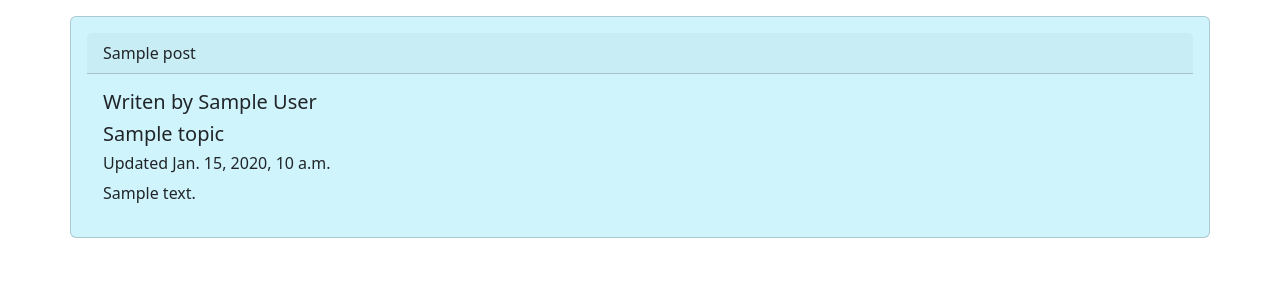
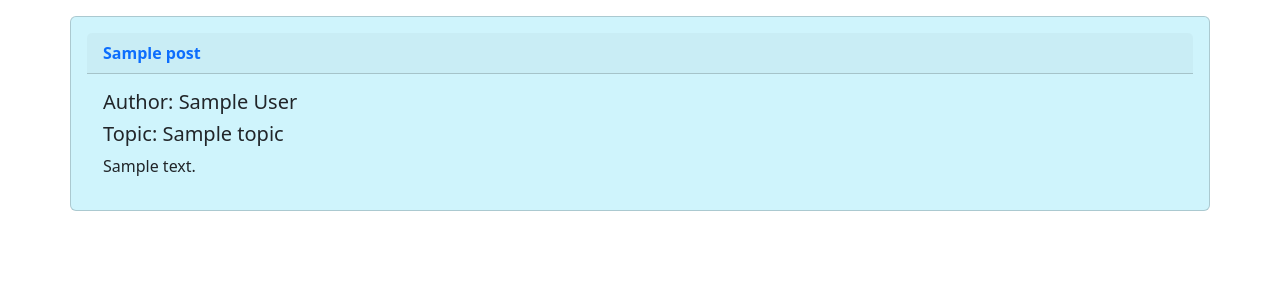
Before and after one commit to Royweru/Blogs-django, a Django app: template templates/base/blogpage.html in a window 1280 px wide. Shown: the part 74-374 px from the top of the page. Run offline with Django 4.2, Linux system fonts and the light colour scheme; the template is opened without the code that fills it: most values are stand-ins (such as "Sample title", 1, 10 or a date in 2020).

Commit message:
modified:   blog/__pycache__/models.cpython-311.pyc 	new file:   blog/migrations/0002_alter_post_options.py 	new file:   blog/migrations/0003_alter_post_options.py 	new file:   blog/migrations/0004_alter_post_created_alter_post_updated.py 	new file:   blog/migrations/__pycache__/0002_alter_post_options.cpython-311.pyc 	new file:   blog/migrations/__pycache__/0003_alter_post_options.cpython-311.pyc 	new file:   blog/migrations/__pycache__/0004_alter_post_created_alter_post_updated.cpython-311.pyc 	modified:   blog/models.py 	modified:   db.sqlite3 	modified:   templates/base/blogpage.html 	modified:   templates/base/userProfile.html 	modified:   templates/comp/feeds.html

```diff
--- a/templates/base/blogpage.html
+++ b/templates/base/blogpage.html
@@ -6,13 +6,12 @@
         <div class="row">
 
             <div class="card bg-info-subtle p-3">
-                <div class="card-header">
+                <div class="card-header fw-bold text-primary">
                   {{post.title}}
                 </div>
                 <div class="card-body">
-                  <h5 class="card-title"> Writen by {{post.author}}</h5>
-                  <h5 class="card-title">{{post.topic}}</h5>
-                  <h6 class="card-title">Updated {{post.created}}</h6>
+                  <h5 class="card-title "> Author: {{post.author}}</h5>
+                  <h5 class="card-title">Topic: {{post.topic}}</h5>
                   <p class="card-text">{{post.body}}</p>
 
                 </div>
--- a/templates/comp/feeds.html
+++ b/templates/comp/feeds.html
@@ -1,16 +1,16 @@
 {% for post in posts %}
 <div class="row mb-2">
   <div class="card text-center">
-    <div class="card-header">{{post.title}}</div>
+    <div class="card-header text-tertiary fw-bold" style="font-family: monospace;"> Writen by {{post.author}}</div>
     <div class="card-body">
-      <h5 class="card-title">Writen by {{post.author}}</h5>
+      <h5 class="card-title text-danger fw-bold" style="font-family: fantasy;"> {{post.title}}</h5>
       <h6 class="card-subtitle mb-2 text-body-secondary">
         under '{{post.topic}}'
       </h6>
       <p class="card-text">{{post}}</p>
       <a href="{% url 'blog' post.id %}" class="btn btn-primary">Read more</a>
     </div>
-    <div class="card-footer text-body-secondary">{{post.created}}</div>
+    <div class="card-footer text-body-secondary">{{post.created|timesince}} ago</div>
   </div>
 </div>
 
```
Also changed, not shown: blog/models.py (+5 -3 lines), templates/base/userProfile.html (+6 -5 lines), blog/migrations/0002_alter_post_options.py (added), blog/migrations/0003_alter_post_options.py (added), blog/migrations/0004_alter_post_created_alter_post_updated.py (added), db.sqlite3.
